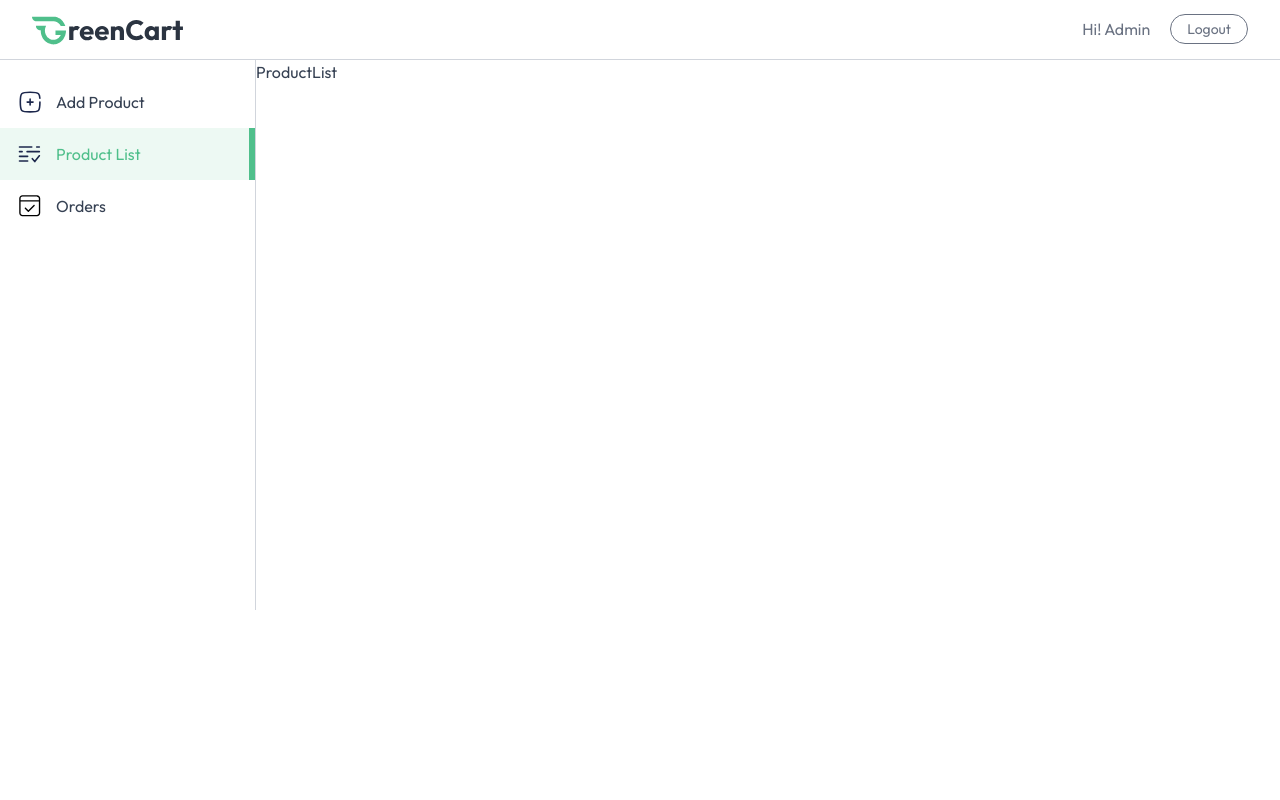
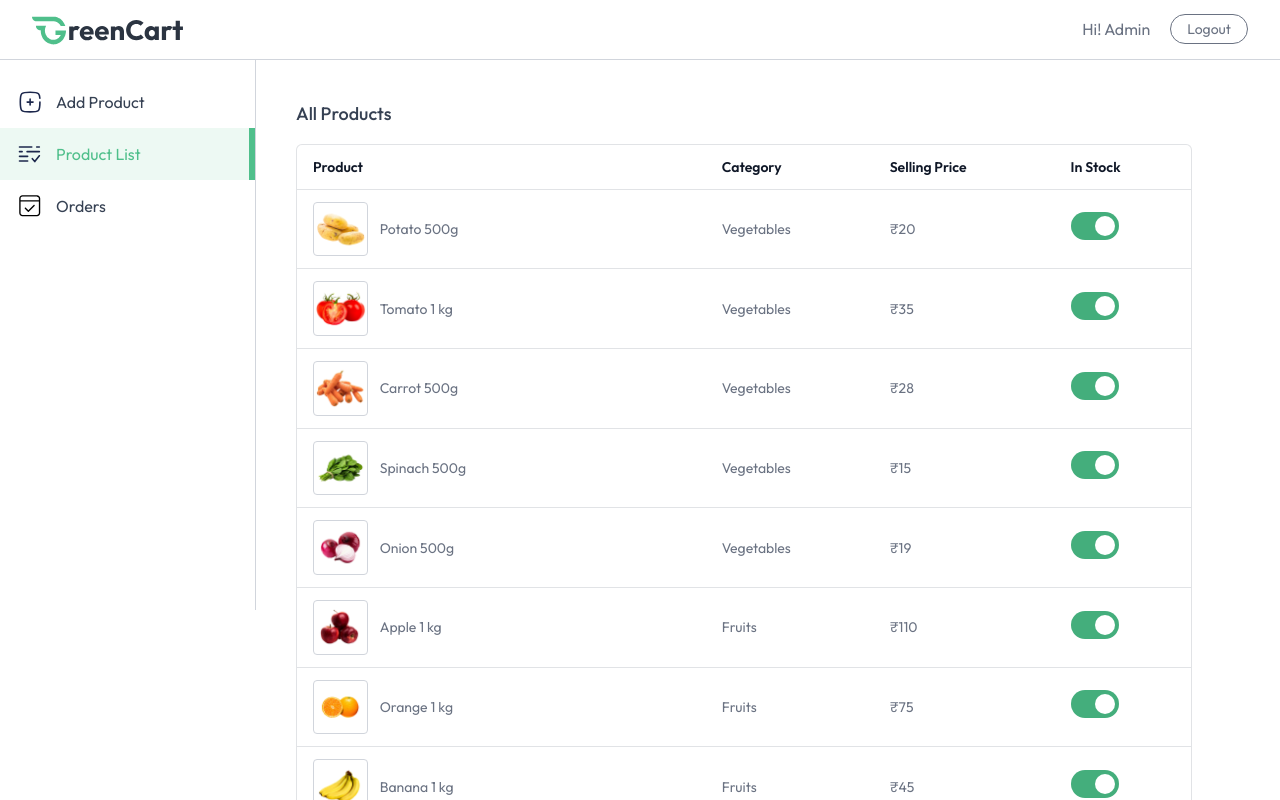
Before and after one commit to kamleshBisht04/GreenCart, a React (Vite) app in the folder client/: page /seller/product-list in a window 1280 px wide. Both pictures are taken after typing "name@example.com", "Sample123" into the empty fields and a click on the button "Log In". Shown: the top 800 px of the page. Built offline with nearby package versions, Linux system fonts and the light colour scheme.

Commit message:
adding the productlist section in admin deshboard

```diff
--- a/client/src/App.jsx
+++ b/client/src/App.jsx
@@ -27,7 +27,7 @@ const App = () => {
       {showUserLogIn ? <Login /> : null}
       <Toaster />
       <div
-        className={`${isSellerPath ? "" : "px-6 md:px-16 lg:px-24 xl:px-32"}`}
+        className={`${isSellerPath ? "h-screen" : "px-6 md:px-16 lg:px-24 xl:px-32"}`}
       >
         <Routes>
           <Route path="/" element={<Home />} />
--- a/client/src/pages/seller/ProductList.jsx
+++ b/client/src/pages/seller/ProductList.jsx
@@ -1,7 +1,63 @@
 import React from "react";
+import { useAppContext } from "../../context/AppContext";
 
 const ProductList = () => {
-  return <div>ProductList</div>;
+  const { products, currency } = useAppContext();
+  return (
+    <div className="flex flex-1 flex-col justify-between ">
+      <div className="w-full p-4 md:p-10">
+        <h2 className="pb-4 text-lg font-medium">All Products</h2>
+        <div className="flex w-full max-w-4xl flex-col items-center overflow-hidden rounded-md border border-gray-500/20 bg-white">
+          <table className="w-full table-fixed overflow-hidden md:table-auto">
+            <thead className="text-left text-sm text-gray-900">
+              <tr>
+                <th className="truncate px-4 py-3 font-semibold">Product</th>
+                <th className="truncate px-4 py-3 font-semibold">Category</th>
+                <th className="hidden truncate px-4 py-3 font-semibold md:block">
+                  Selling Price
+                </th>
+                <th className="truncate px-4 py-3 font-semibold">In Stock</th>
+              </tr>
+            </thead>
+            <tbody className="text-sm text-gray-500">
+              {products.map((product) => (
+                <tr key={product._id} className="border-t border-gray-500/20">
+                  <td className="flex items-center space-x-3 truncate py-3 pl-2 md:px-4 md:pl-4">
+                    <div className="overflow-hidden rounded border border-gray-300">
+                      <img
+                        src={product?.image[0]}
+                        lt="Product"
+                        className="w-16"
+                      />
+                    </div>
+                    <span className="w-full truncate max-sm:hidden">
+                      {product.name}
+                    </span>
+                  </td>
+                  <td className="px-4 py-3">{product.category}</td>
+                  <td className="px-4 py-3 max-sm:hidden">
+                    {currency}
+                    {product.offerPrice}
+                  </td>
+                  <td className="px-4 py-3">
+                    <label className="relative inline-flex cursor-pointer items-center gap-3 text-gray-900">
+                      <input
+                        type="checkbox"
+                        className="peer sr-only"
+                        defaultChecked={product.inStock}
+                      />
+                      <div className="peer peer-checked:bg-primary-dull h-7 w-12 rounded-full bg-slate-300 transition-colors duration-200"></div>
+                      <span className="dot absolute top-1 left-1 h-5 w-5 rounded-full bg-white transition-transform duration-200 ease-in-out peer-checked:translate-x-5"></span>
+                    </label>
+                  </td>
+                </tr>
+              ))}
+            </tbody>
+          </table>
+        </div>
+      </div>
+    </div>
+  );
 };
 
 export default ProductList;
```
